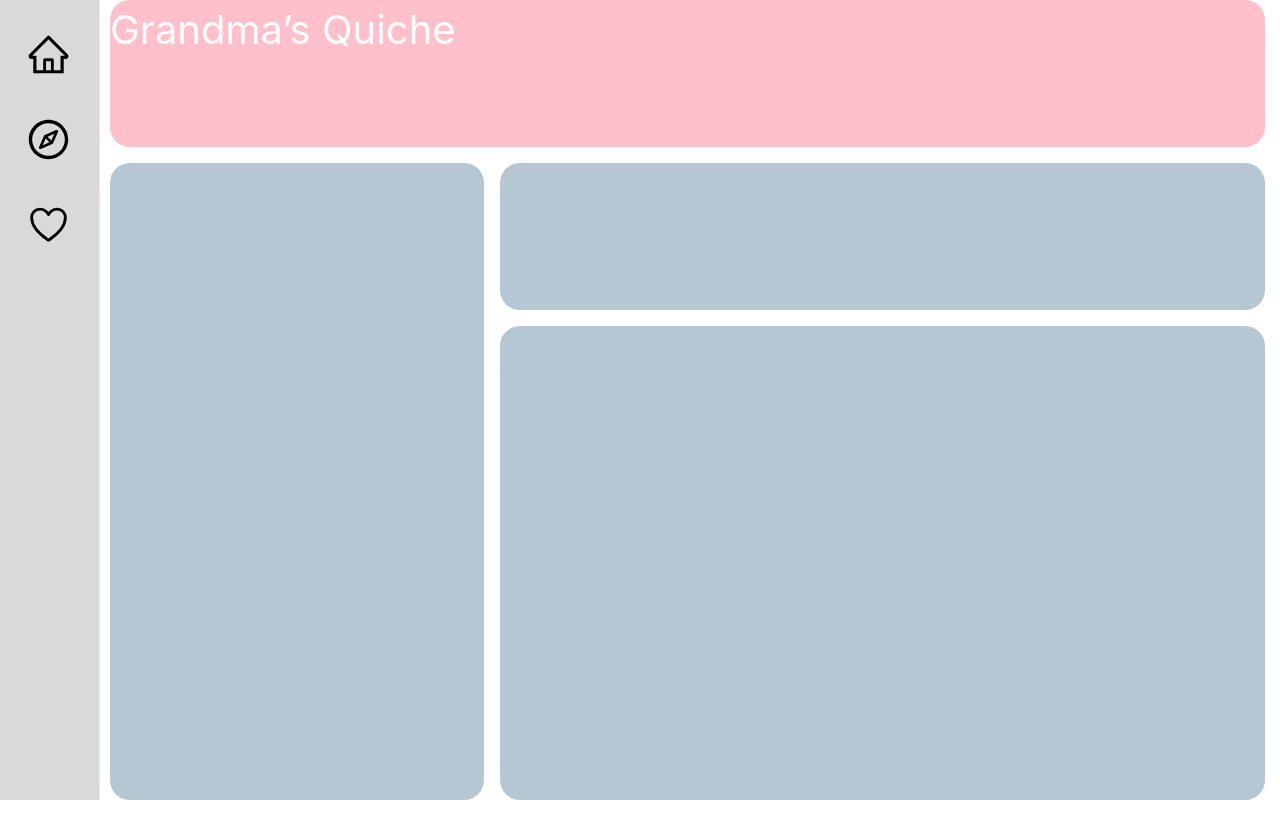
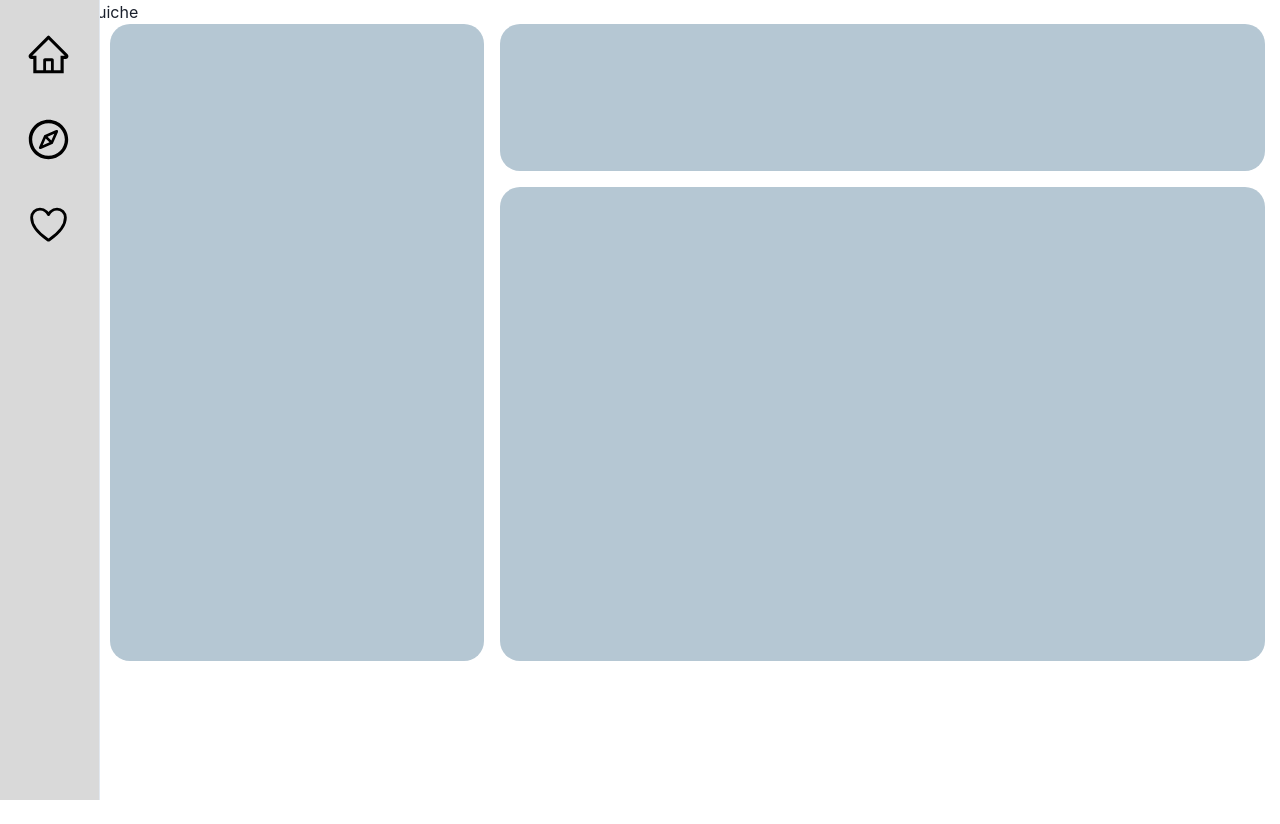
Before and after one commit to FridahNtika/recipe-app-week3, a React (Vite) app in the folder frontend/recipes/: page /recipe-details in a window 1280 px wide. Before the commit the page ends 800 px from the top, so only its background shows below. Built offline with nearby package versions, Linux system fonts and the light colour scheme.

Commit message:
recipe det: troubleshooting

```diff
--- a/frontend/recipes/src/roots/RecipeDetails.jsx
+++ b/frontend/recipes/src/roots/RecipeDetails.jsx
@@ -7,6 +7,9 @@ const RecipeDetails = () => {
   return (
     <div className="main-page">
       <NavBar />
+        <div>
+            <p> Grandma’s Quiche </p>
+        </div>
       <Grid
         className="main-content"
         h="100vh"
@@ -14,11 +17,6 @@ const RecipeDetails = () => {
         templateColumns="repeat(3, 1fr)"
         gap={4}
       >
-        <GridItem className="header card " colSpan={3}>
-          <div>
-            <h2> Grandma’s Quiche </h2>
-          </div>
-        </GridItem>
         <GridItem className="card" rowSpan={4} colSpan={1} />
         <GridItem className="card" rowSpan={1} colSpan={2} />
         <GridItem className="card" rowSpan={3} colSpan={2} />
--- a/frontend/recipes/src/styles/recipedetails.css
+++ b/frontend/recipes/src/styles/recipedetails.css
@@ -12,7 +12,7 @@
 
 .header {
 background-color: pink !important;
-/* m-width: none; */
+max-height: 80px;
 }
 
 .card {
```
